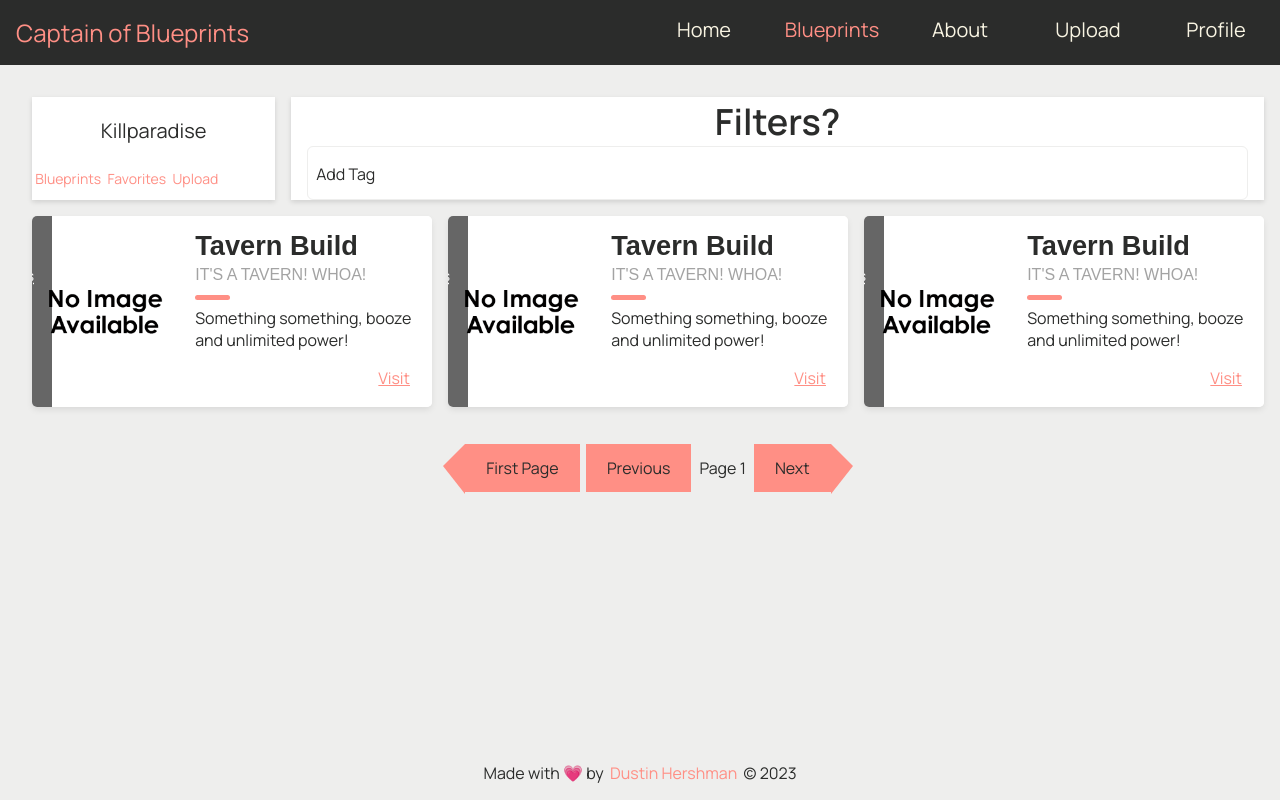
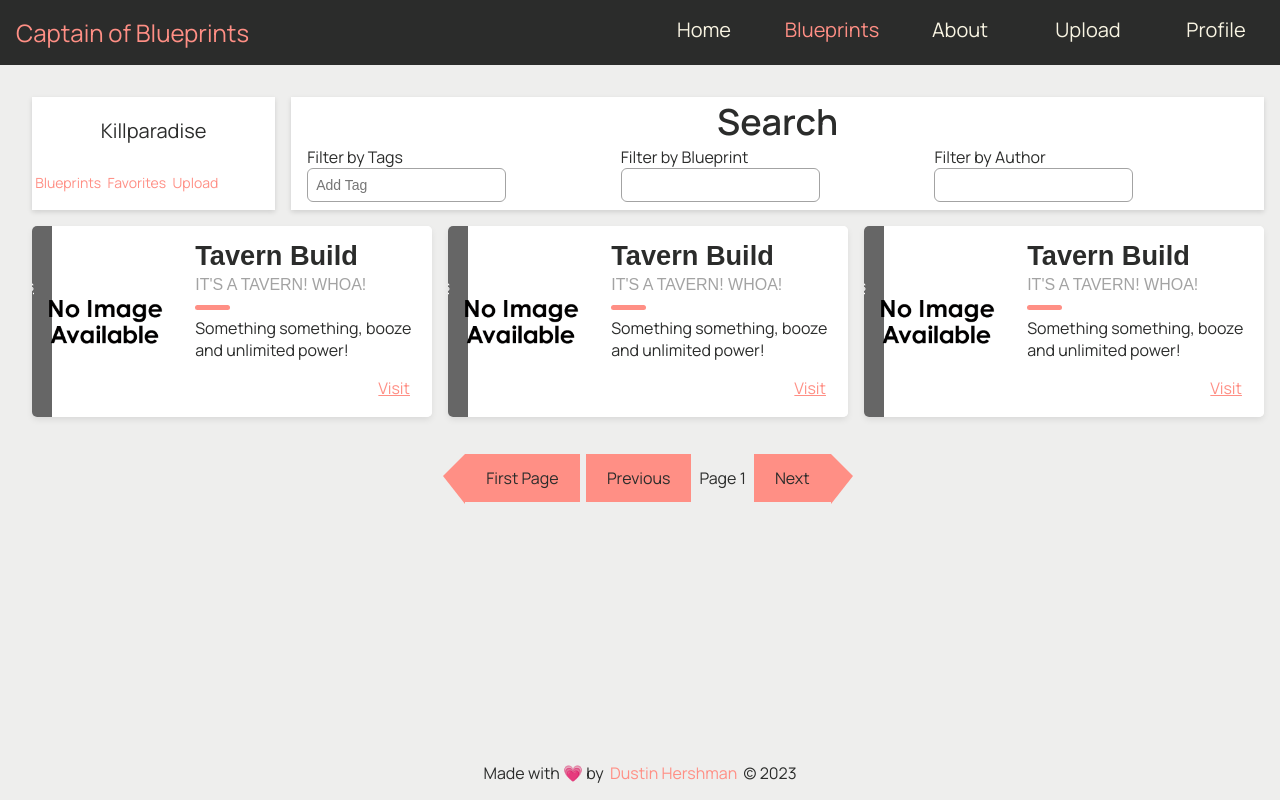
Before and after one commit to dhershman1/cob-2, a Vue app: page /#/blueprints in a window 1280 px wide. Built offline with nearby package versions, Linux system fonts and the light colour scheme.

Commit message:
Updated Search section

```diff
--- a/src/assets/css/inputs.css
+++ b/src/assets/css/inputs.css
@@ -4,51 +4,27 @@
   margin: 0;
   font-size: 14px;
   background-color: var(--white);
-  border: 1px solid var(--lightgrey);
+  border: 1px solid var(--dark-grey);
   border-radius: 6px;
   transition: all 0.2s;
 }
 
 .control:hover {
   border-color: var(--peach);
-  border-inline-end-width: 1px;
 }
 
 .control:focus {
   border-color: var(--peach);
   box-shadow: 0 0 0 2px hsla(206, 100%, 51%, 0.1);
-  border-inline-end-width: 1px;
   outline: 0;
+}
+
+label p {
+  margin: 0
 }
 /* End Control */
 
 /* Tags */
-.tags-input {
-  display: flex;
-  align-items: flex-start;
-  flex-wrap: wrap;
-  min-height: 3rem;
-  padding: 0 .5rem;
-  border: 1px solid var(--lightgrey);
-  border-radius: 6px;
-}
-
-.tags-input:focus-within {
-  border: 1px solid var(--peach);
-}
-
-.tags-input input {
-  flex: 1;
-  border: none;
-  height: 3rem;
-  font-size: 14px;
-  padding: 4px 0 0 0;
-}
-
-.tags-input input:focus {
-  outline: transparent;
-}
-
 ul.tags {
   display: flex;
   flex-wrap: wrap;
--- a/src/components/Filters.vue
+++ b/src/components/Filters.vue
@@ -1,6 +1,18 @@
 <template>
-  <div>
-    <section class="tags-input">
+  <div class="filters">
+    <section class="tags-filter">
+      <label for="tags">
+        <p>Filter by Tags</p>
+        <input
+          v-model="newTag"
+          placeholder="Add Tag"
+          name="tags"
+          class="control tag-input"
+          type="text"
+          @keyup.enter.prevent="addTag"
+        >
+      </label>
+      <section class="tags-containter">
         <ul class="tags">
           <li
             v-for="(tag, i) in tags"
@@ -17,12 +29,33 @@
             </button>
           </li>
         </ul>
-      <label for="tags">Add Tag
+      </section>
+    </section>
+    <section class="name-filter">
+      <label
+        class="label-control"
+        for="blueprint-filter"
+      >
+        <p>Filter by Blueprint</p>
         <input
-          v-model="newTag"
-          name="tags"
+          id="blueprint-filter"
+          name="blueprint-filter"
           type="text"
-          @keyup.enter.prevent="addTag"
+          class="control"
+        >
+      </label>
+    </section>
+    <section class="author-filter">
+      <label
+        class="label-control"
+        for="author-filter"
+      >
+        <p>Filter by Author</p>
+        <input
+          id="author-filter"
+          name="author-filter"
+          type="text"
+          class="control"
         >
       </label>
     </section>
@@ -48,3 +81,14 @@ function removeTag (tag) {
   tags.value = tags.value.filter(t => t !== tag)
 }
 </script>
+
+<style scoped>
+.filters {
+  display: grid;
+  grid-template-columns: 1fr 1fr 1fr;
+}
+
+.filters .control {
+  padding: 0.5rem;
+}
+</style>
--- a/src/views/Blueprints.vue
+++ b/src/views/Blueprints.vue
@@ -2,7 +2,7 @@
   <div class="blueprints">
     <account-card />
     <div class="filters">
-      <basic-card :title="'Filters?'">
+      <basic-card :title="'Search'">
         <template #content>
           <filters />
         </template>
```
Lines whose indentation alone changed are shown as unchanged.
